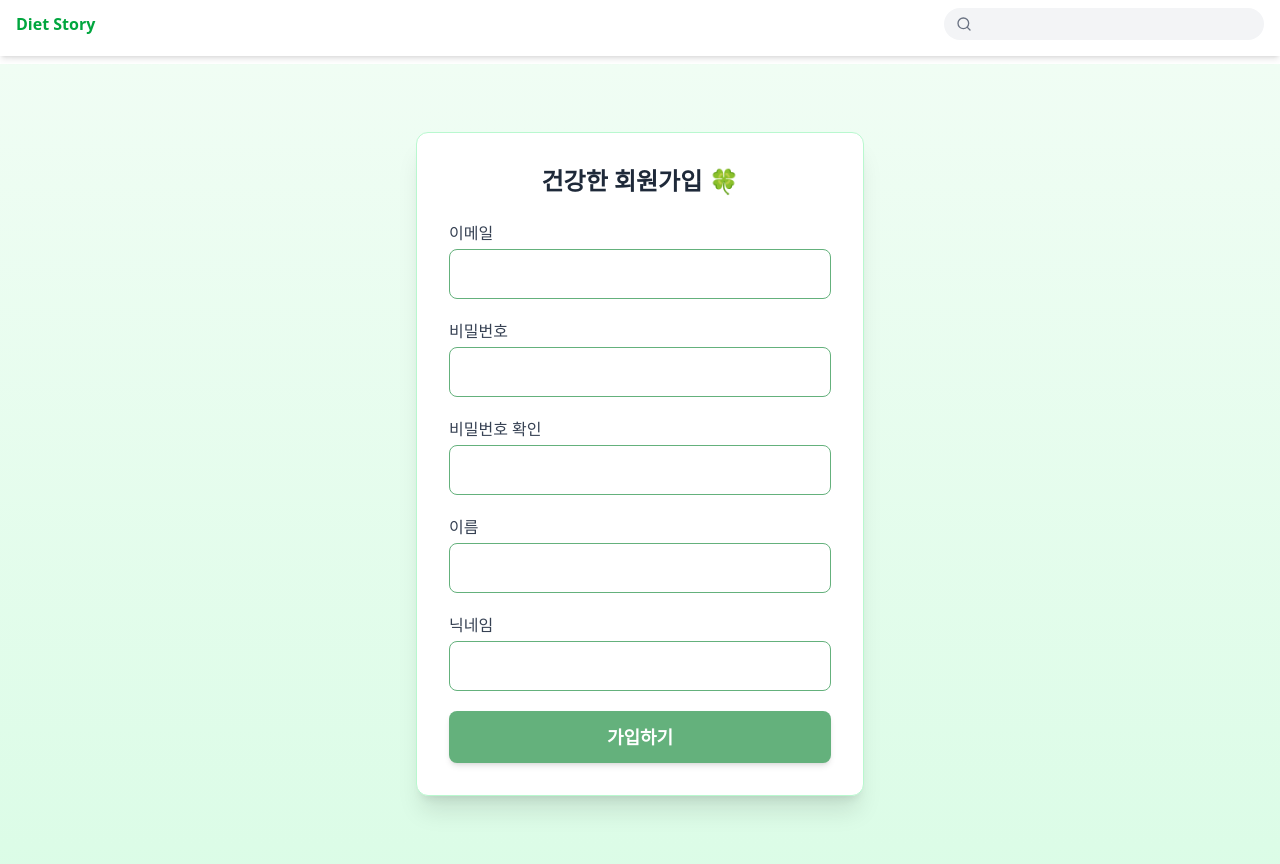
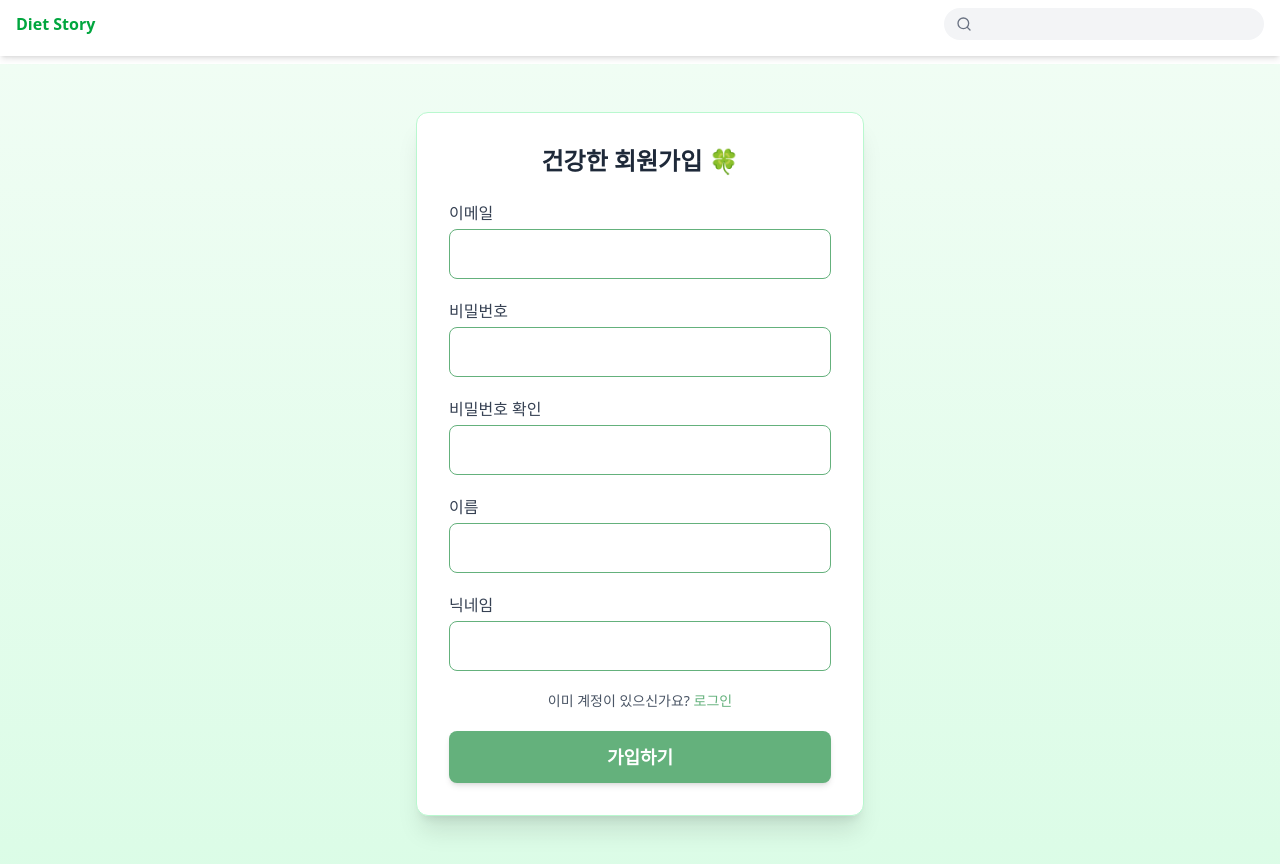
Before and after one commit to 07-main-teamproject/frontend, a React (Vite) app: page /Signup in a window 1280 px wide. Built offline with nearby package versions, Linux system fonts and the light colour scheme.

Commit message:
✨ 회원가입 페이지 링크 추가
로그인 페이지로 링크 연결

```diff
--- a/src/App.tsx
+++ b/src/App.tsx
@@ -1,21 +1,20 @@
-import React from 'react';
 import { BrowserRouter as Router, Route, Routes } from 'react-router-dom';
 import Header from './components/Header';
 import 'slick-carousel/slick/slick.css';
 import 'slick-carousel/slick/slick-theme.css';
-import SignUpForm from './pages/signup';
+import SignUpForm from './pages/Signup';
 
-const App: React.FC = () => {
+function App() {
   return (
     <Router>
       <div className="pt-16">
         <Header />
       </div>
       <Routes>
-        <Route path="/signup" element={<SignUpForm />} />
+        <Route path="/Signup" element={<SignUpForm />} />
       </Routes>
     </Router>
   );
-};
+}
 
 export default App;
--- a/src/components/DailyDiet.tsx
+++ b/src/components/DailyDiet.tsx
@@ -1,4 +1,3 @@
-import React from 'react'
 
 export default function DailyDiet() {
   return (
--- /dev/null
+++ b/src/pages/Login.tsx
@@ -0,0 +1,5 @@
+function LoginForm() {
+  return <div></div>;
+}
+
+export default LoginForm;
--- a/src/pages/signup.tsx
+++ b/src/pages/signup.tsx
@@ -1,5 +1,6 @@
 import { useForm } from 'react-hook-form';
 import { validationRules } from '../components/ValidationRules';
+import { Link } from 'react-router-dom';
 
 interface FormData {
   email: string;
@@ -132,6 +133,13 @@ const SignUpForm = () => {
             )}
           </div>
 
+          <p className="text-gray-600 text-sm text-center">
+            이미 계정이 있으신가요?{' '}
+            <Link to="/Login" className="text-[#64B17C]">
+              로그인
+            </Link>
+          </p>
+
           <button
             type="submit"
             className="w-full bg-[#64B17C] text-white py-3 rounded-lg text-lg font-semibold transition duration-200 hover:bg-[#569b6e] shadow-md"
```
